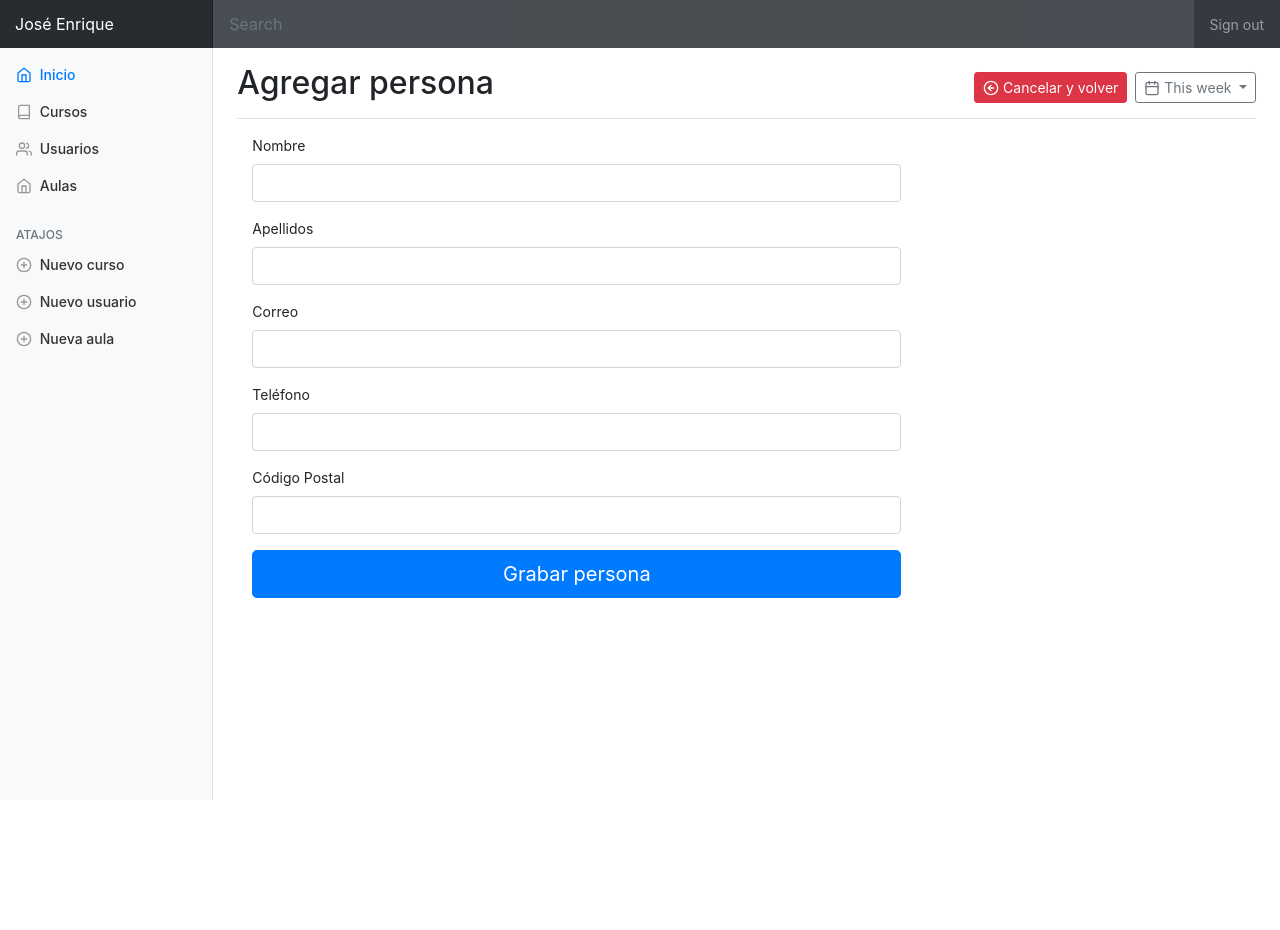
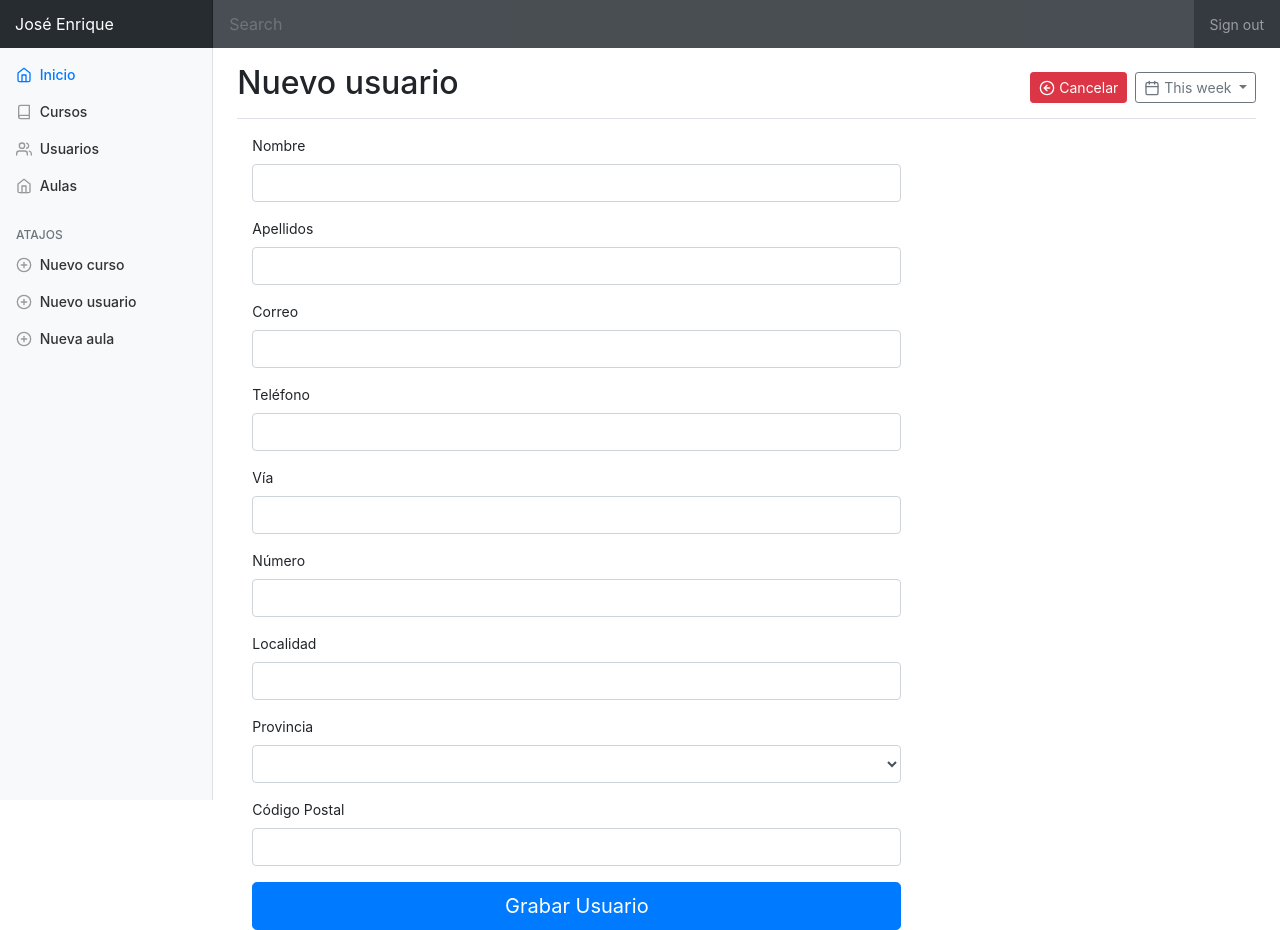
Before and after one commit to juananruiz/inscripcion, a Symfony app: template templates/gestor/persona/crear.html.twig in a window 1280 px wide. Before the commit the page ends 800 px from the top, so only its background shows below. Run offline with Twig, Linux system fonts and the light colour scheme; the template is opened without the code that fills it: most values are stand-ins (such as "Sample title", 1, 10 or a date in 2020); some libraries are stand-ins or nearby versions.

Commit message:
Mejorando interfaz administración usuarios

```diff
--- a/templates/gestor/persona/crear.html.twig
+++ b/templates/gestor/persona/crear.html.twig
@@ -1,5 +1,5 @@
 {% extends 'gestor/layout_dashboard.html.twig' %}
-{% set titulo = 'Agregar persona' %}
+{% set titulo = 'Nuevo usuario' %}
 
 {% block contenido %}
     <div class="d-flex justify-content-between flex-wrap flex-md-nowrap align-items-center pb-2 mb-3 border-bottom">
@@ -7,7 +7,7 @@
         <div class="btn-toolbar mb-2 mb-md-0">
             <div class="btn-group mr-2">
                 <a href="{{ path('gestor_persona_listar') }}" class="btn btn-sm btn-danger"><span
-                            data-feather="arrow-left-circle"></span> Cancelar y volver</a>
+                            data-feather="arrow-left-circle"></span> Cancelar</a>
             </div>
             <button class="btn btn-sm btn-outline-secondary dropdown-toggle">
                 <span data-feather="calendar"></span>
@@ -39,11 +39,33 @@
             </div>
 
             <div class="form-group">
+                <label for="via">Vía</label>
+                <input class="form-control" name="via" type="text" maxlength="255">
+            </div>
+
+            <div class="form-group">
+                <label for="numero">Número</label>
+                <input class="form-control" name="numero" type="text" maxlength="255">
+            </div>
+
+            <div class="form-group">
+                <label for="localidad">Localidad</label>
+                <input class="form-control" name="localidad" type="text" maxlength="255">
+            </div>
+            <div class="form-group">
+                <label for="provincia_id">Provincia</label>
+                <select class="form-control" name="provincia_id">
+                    <option value=""></option>
+                    {% for provincia in provincias %}
+                        <option value="{{ provincia.id }}">{{ provincia.nombre }}</option>
+                    {% endfor %}
+                </select>
+            </div>
+            <div class="form-group">
                 <label for="codigo_postal">Código Postal</label>
                 <input class="form-control" name="codigo_postal" type="text" maxlength="15">
             </div>
-
-            <button class="btn btn-primary btn-lg btn-block" type="submit">Grabar persona</button>
+            <button class="btn btn-primary btn-lg btn-block" type="submit">Grabar Usuario</button>
         </form>
     </div>
 {% endblock %}
--- a/templates/gestor/persona/editar.html.twig
+++ b/templates/gestor/persona/editar.html.twig
@@ -1,5 +1,5 @@
 {% extends 'gestor/layout_dashboard.html.twig' %}
-{% set titulo = 'Editar ' ~ persona.nombre ~ ' ' ~ persona.apellidos %}
+{% set titulo = 'Usuario: ' ~ persona.nombre ~ ' ' ~ persona.apellidos %}
 
 {% block contenido %}
     <div class="d-flex justify-content-between flex-wrap flex-md-nowrap align-items-center pb-2 mb-3 border-bottom">
@@ -7,7 +7,7 @@
         <div class="btn-toolbar mb-2 mb-md-0">
             <div class="btn-group mr-2">
                 <a href="{{ path('gestor_persona_listar') }}" class="btn btn-sm btn-danger"><span
-                            data-feather="arrow-left-circle"></span> Cancelar y volver</a>
+                            data-feather="arrow-left-circle"></span> Cancelar</a>
             </div>
             <button class="btn btn-sm btn-outline-secondary dropdown-toggle">
                 <span data-feather="calendar"></span>
@@ -70,7 +70,7 @@
                 <input class="form-control" name="codigo_postal" type="text" value="{{ persona.domicilio.codigoPostal }}">
             </div>
 
-            <button class="btn btn-primary btn-lg btn-block" type="submit">Guardar Cambios</button>
+            <button class="btn btn-primary btn-lg btn-block" type="submit">Grabar Cambios</button>
         </form>
     </div>
 {% endblock %}
--- a/templates/gestor/persona/listar.html.twig
+++ b/templates/gestor/persona/listar.html.twig
@@ -1,12 +1,12 @@
 {% extends 'gestor/layout_dashboard.html.twig' %}
-{% set titulo = 'Lista de Personas' %}
+{% set titulo = 'Lista de Usuarios' %}
 {% block contenido %}
     <div class="d-flex justify-content-between flex-wrap flex-md-nowrap align-items-center pb-2 mb-3 border-bottom">
         <h1 class="h2">{{ titulo }}</h1>
         <div class="btn-toolbar mb-2 mb-md-0">
             <div class="btn-group mr-2">
                 <a href="{{ path('gestor_persona_crear') }}" class="btn btn-sm btn-primary"><span
-                                data-feather="plus-circle"></span> Añadir Persona</a>
+                                data-feather="plus-circle"></span> Nuevo usuario</a>
                 <button class="btn btn-sm btn-outline-secondary">Export</button>
             </div>
             <button class="btn btn-sm btn-outline-secondary dropdown-toggle">
```
Also changed, not shown: src/Controller/Gestor/PersonaController.php (+8 -2 lines), src/Entity/Persona/Domicilio.php (+4 -4 lines).
